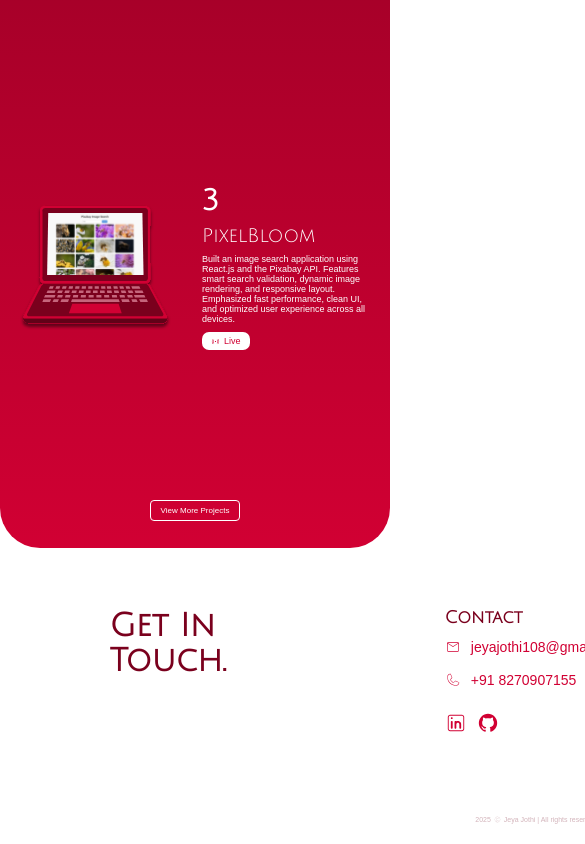
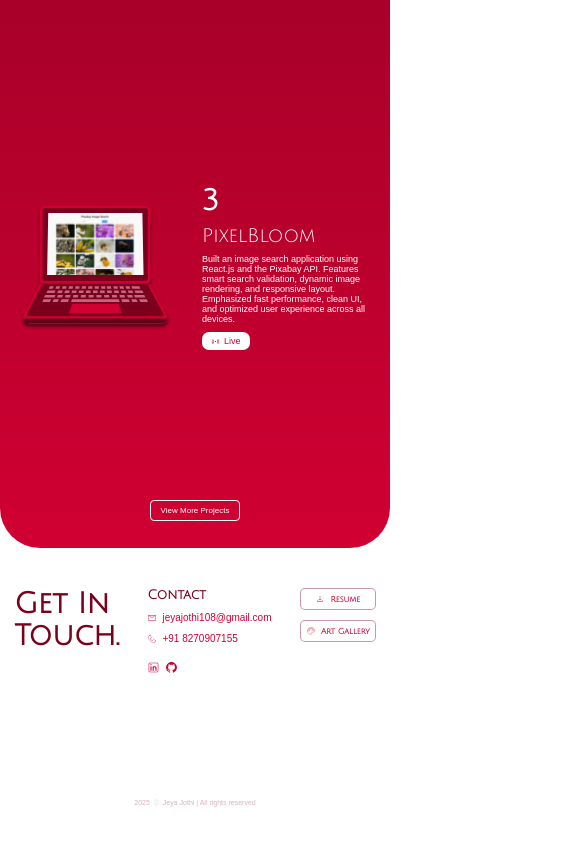
Before and after one commit to Jeya-Jothi/Jothi-Portfolio, a React (Create React App) app: page / in a window 390 px wide. Shown: the part 2238-3082 px from the top of the page, 585 px wide, since content can reach past the window. Built offline with nearby package versions, Linux system fonts and the light colour scheme; a web font is replaced by a local one.

Commit message:
Footer mobile view update

```diff
--- a/src/components/Footer/Footer.css
+++ b/src/components/Footer/Footer.css
@@ -174,47 +174,3 @@ footer {
     font-size: 8px;
   }
 }
-
-/* Mobile- Large */
-@media (max-width: 425px) {
-  footer {
-    width: 134ch;
-    padding-top: 60px;
-  }
-  .getintouch-txt-div {
-    font-size: 32px;
-  }
-  .contact-div {
-    row-gap: 12px;
-  }
-  .contact-head {
-    font-size: 17px;
-  }
-  .contact-list-div div {
-    column-gap: 10px;
-    margin-bottom: 17px;
-    font-size: 14px;
-  }
-  .contact-icon {
-    width: 16px;
-  }
-  .social-media-icon-div {
-    padding-top: 7px;
-  }
-  .social-media-icon-div img {
-    width: 22px;
-  }
-  .social-media-icon-div .tooltip {
-    bottom: -37px;
-    left: -15px;
-    font-size: 10px;
-    padding: 5px;
-  }
-  .resume-div a {
-    column-gap: 7px;
-    margin-bottom: 12px;
-    font-size: 10px;
-    padding: 7px 17px;
-    border-radius: 8px;
-  }
-}
```
